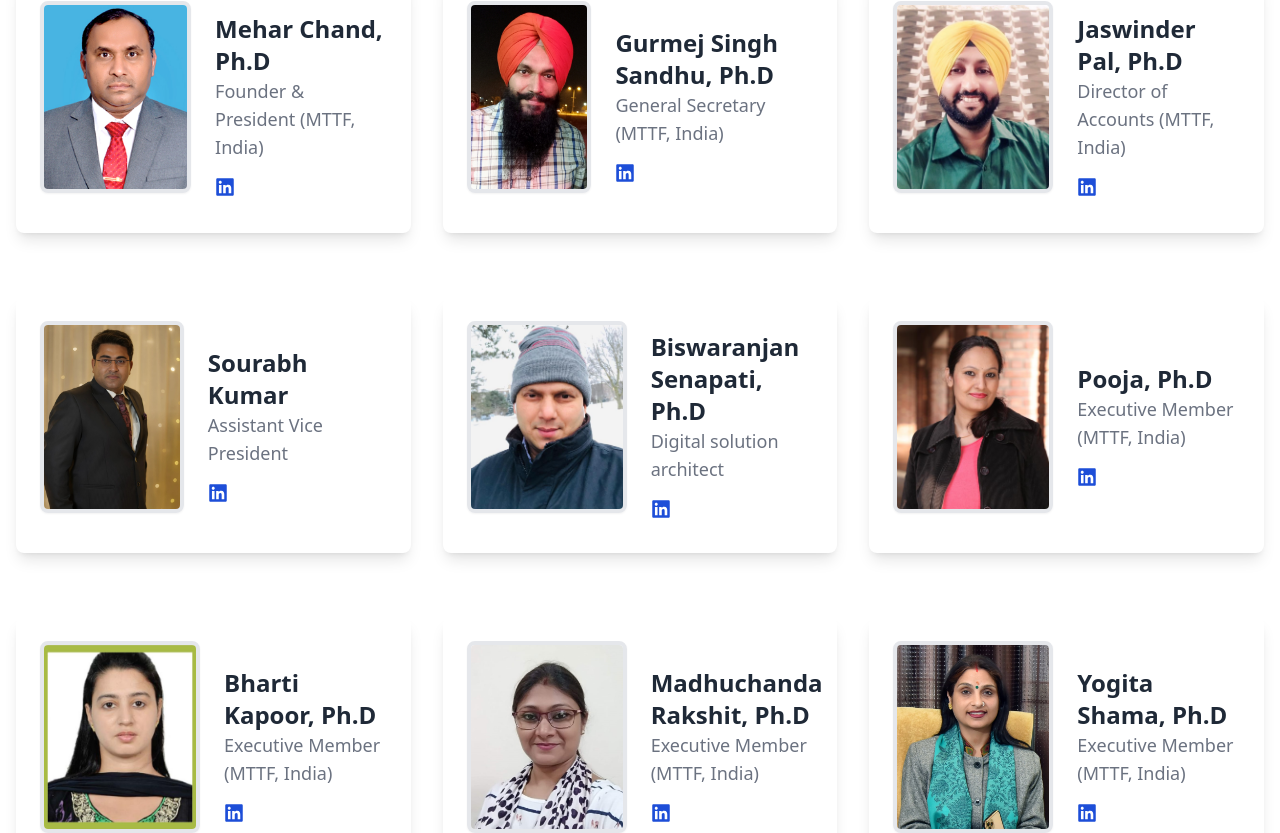
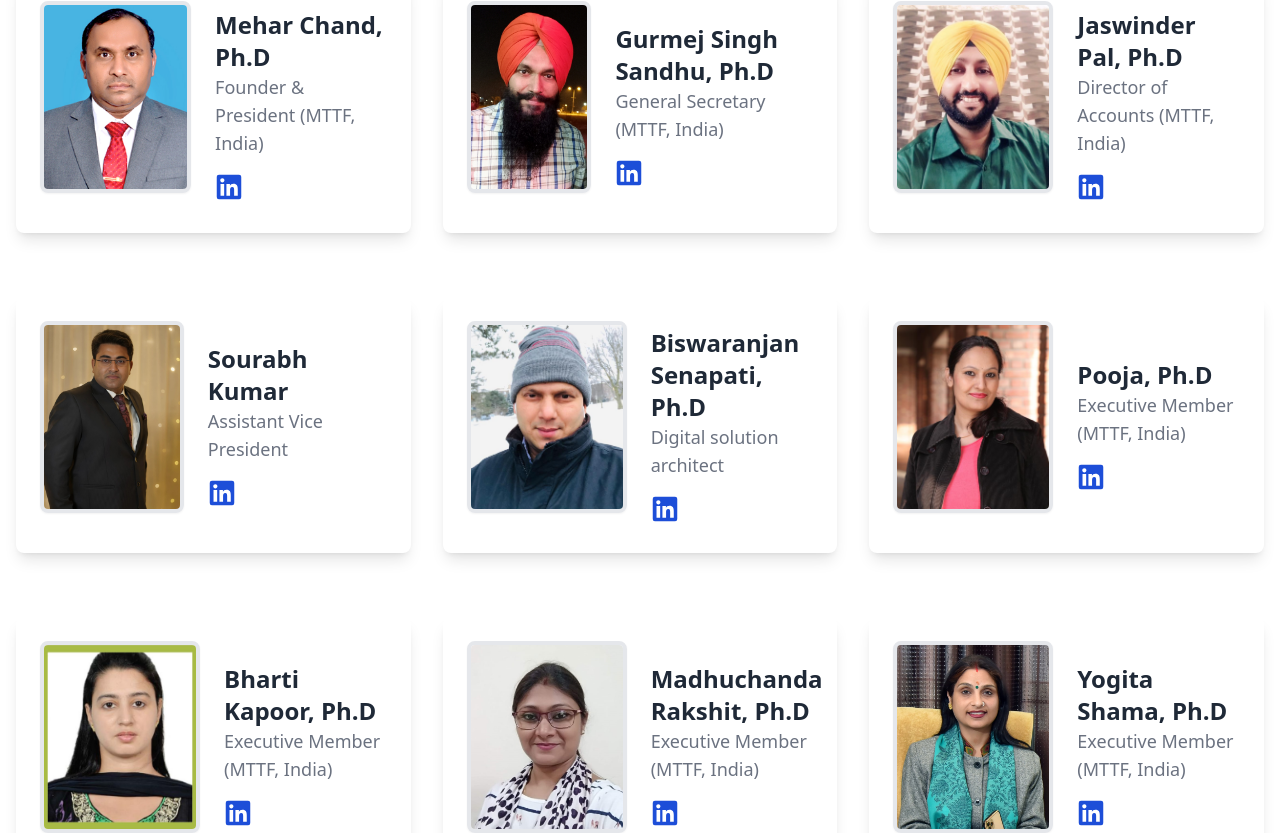
Before and after one commit to vikasrath/MTTFNextApp, a Next.js app: page /whoWeAre/organization/leaders in a window 1280 px wide. Shown: the part 839-1672 px from the top of the page. Built offline with nearby package versions, Linux system fonts and the light colour scheme.

Commit message:
sizes adjusted

```diff
--- a/src/components/LeadershipCard/LeadershipCard.jsx
+++ b/src/components/LeadershipCard/LeadershipCard.jsx
@@ -15,7 +15,7 @@ export default function LeadershipCard({ leader }) {
                     <p className="text-xs md:text-sm xl:text-lg text-gray-500 text-start mb-4">{leader.position}</p>
                     <div className="flex justify-start space-x-4 ">
                         <a href={leader.profileLink} target="_blank" rel="noopener noreferrer">
-                            <FaLinkedin className="w-5 h-5 text-blue-700 hover:text-blue-900 transition-colors duration-300" />
+                            <FaLinkedin className="w-6 h-6 md:h-7 md:w-7 text-blue-700 hover:text-blue-900 transition-colors duration-300 rounded-lg" />
                         </a>
                     </div>
                 </div>
```
